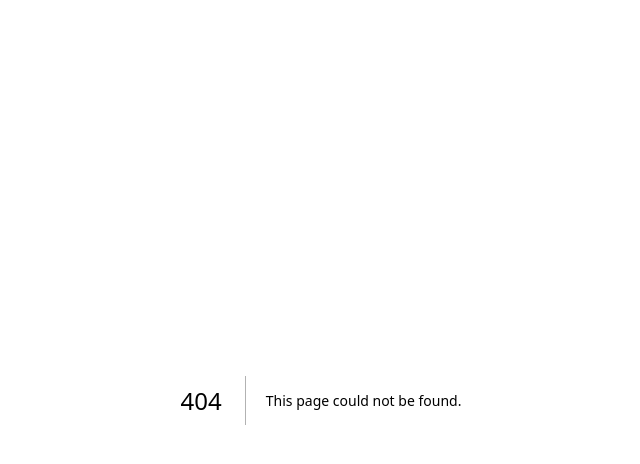
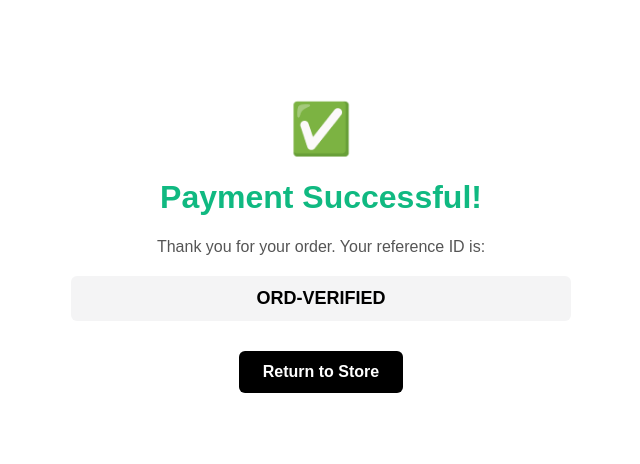
Before and after one commit to khanmuhammadsulieman-svg/checkout-factory-outlet, a Next.js app: page /success in a window 1280 px wide. Before the commit this address had no page. Shown: the top 464 px of the page, without its empty margins (319-959 px from the left). Built offline with nearby package versions, Linux system fonts and the light colour scheme.

Commit message:
Add success page for payment confirmation

```diff
--- /dev/null
+++ b/pages/success.js
@@ -0,0 +1,23 @@
+import { useEffect } from 'react';
+import { useRouter } from 'next/router';
+
+export default function Success() {
+  const router = useRouter();
+  const { orderId } = router.query;
+
+  return (
+    <div style={{ maxWidth: '500px', margin: '80px auto', textAlign: 'center', fontFamily: 'sans-serif', padding: '20px' }}>
+      <div style={{ fontSize: '50px', marginBottom: '20px' }}>✅</div>
+      <h1 style={{ color: '#10b981' }}>Payment Successful!</h1>
+      <p style={{ color: '#555', fontSize: '16px', margin: '20px 0' }}>
+        Thank you for your order. Your reference ID is:
+      </p>
+      <div style={{ background: '#f4f4f5', padding: '12px', fontSize: '18px', fontWeight: 'bold', borderRadius: '6px', marginBottom: '30px' }}>
+        {orderId || 'ORD-VERIFIED'}
+      </div>
+      <a href="https://factoryoutletshoes.store" style={{ display: 'inline-block', background: '#000', color: '#fff', padding: '12px 24px', textDecoration: 'none', borderRadius: '6px', fontWeight: 'bold' }}>
+        Return to Store
+      </a>
+    </div>
+  );
+}
```
